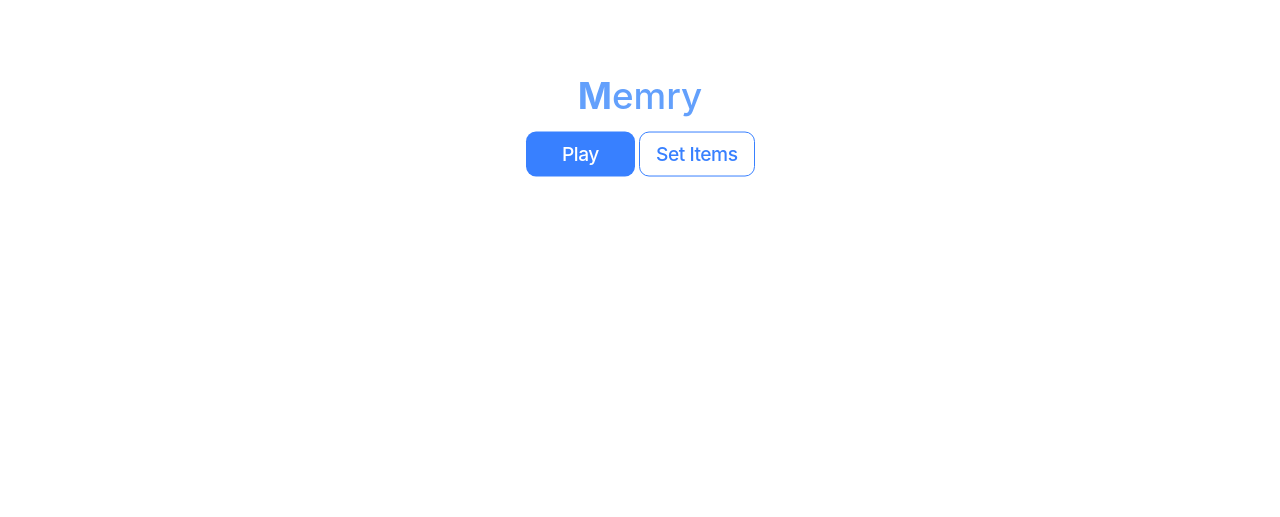
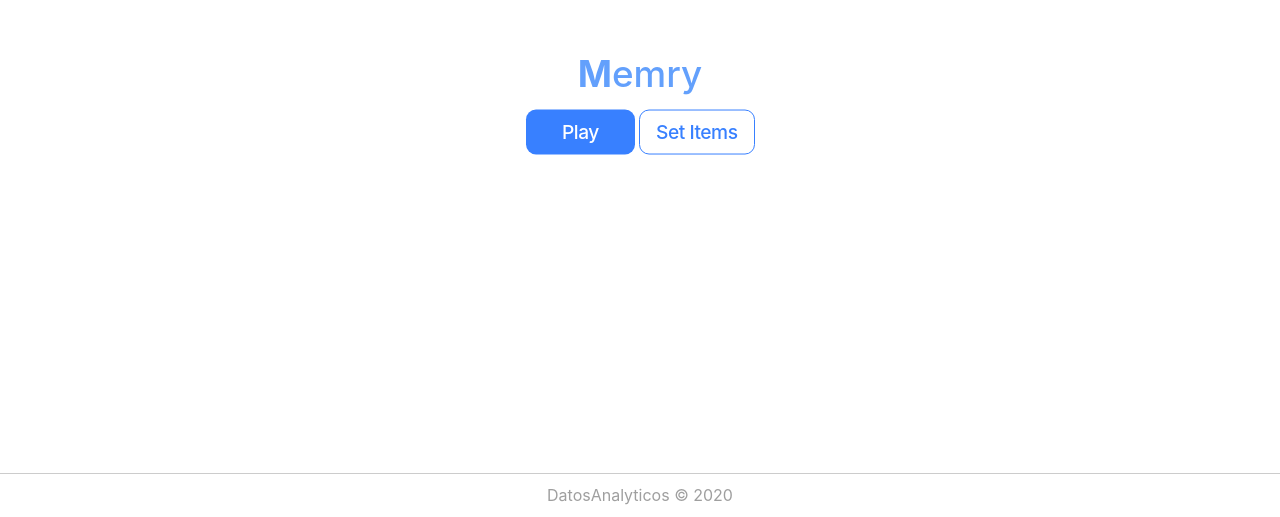
Before and after one commit to SatinTo/Memry, a React (Create React App) app: page /home in a window 1280 px wide. Shown: the part 283-800 px from the top of the page. Built offline with nearby package versions, Linux system fonts and the light colour scheme.

Commit message:
chore: Creates Footer text

```diff
--- a/src/pages/Home.jsx
+++ b/src/pages/Home.jsx
@@ -4,7 +4,8 @@ import {
   IonPage,
   IonTitle,
   IonToolbar,
-  IonButton
+  IonButton,
+  IonFooter
 } from "@ionic/react";
 import React from "react";
 import "./Home.css";
@@ -25,6 +26,9 @@ const Home = () => {
 				</div>
 			</div>
 		</IonContent>
+		<IonFooter>
+			<IonToolbar style={{textAlign:"center", color:"#9f9f9f"}}>DatosAnalyticos &copy; 2020</IonToolbar>
+		</IonFooter>
 	</IonPage>
   );
 };
```
